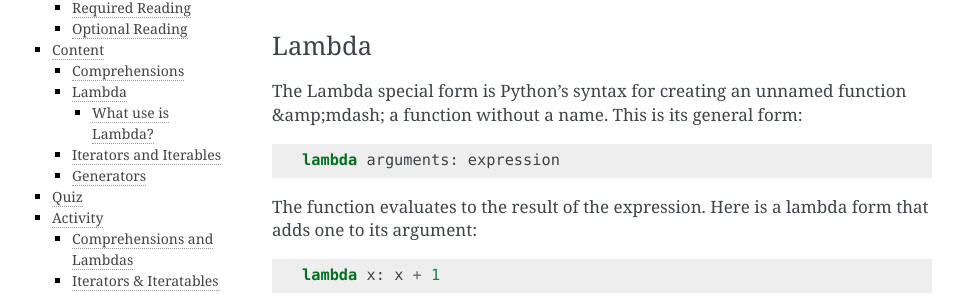
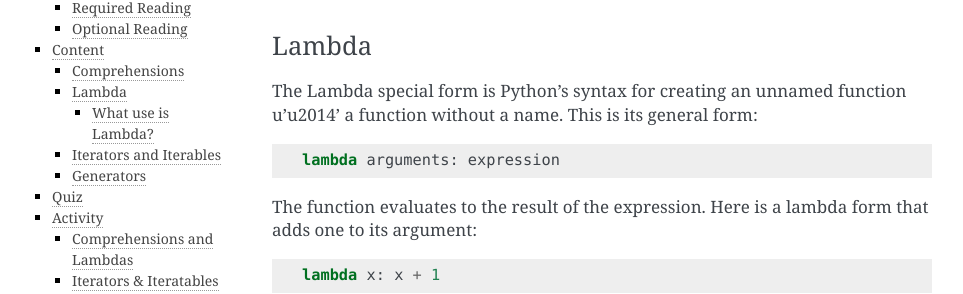
Before and after one commit to ak-foster/FP2, a Sphinx documentation site: the page built from source/index.rst, in a window 1280 px wide and 900 px high, scrolled down 775 px. Shown: the part 181-475 px from the top of the window, without its empty margins (148-1111 px from the left). Built offline with Sphinx 7.4.7, drawn with Linux system fonts in a browser that asks for light colours.

Commit message:
Updating presentation materials

```diff
--- a/source/index.rst
+++ b/source/index.rst
@@ -64,7 +64,7 @@ Comprehensions
 Lambda
 ======
 
-The Lambda special form is Python's syntax for creating an unnamed function &amp;mdash; a function without a name.  This is its general form:
+The Lambda special form is Python's syntax for creating an unnamed function u'\u2014' a function without a name.  This is its general form:
 
 .. code-block:: python
 
```
Also changed, not shown: 5 other files.
